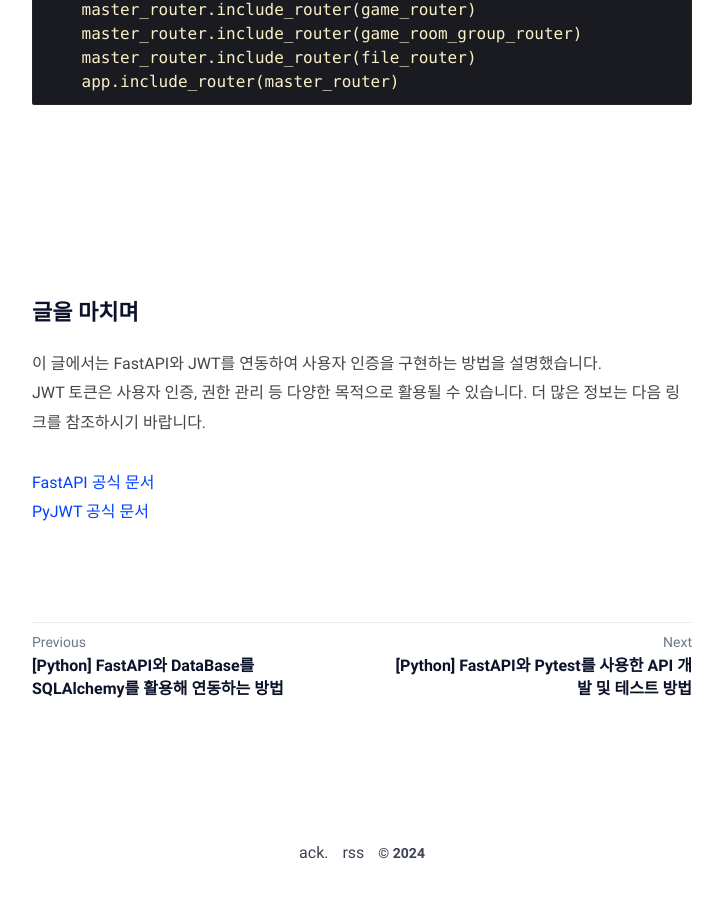
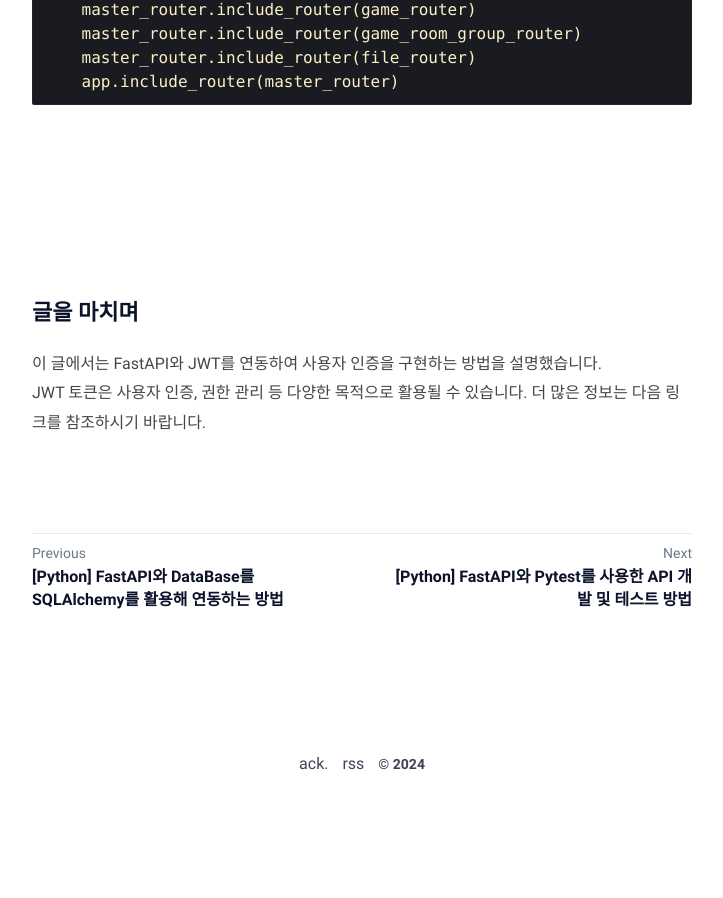
Before and after one commit to jd6186/jd6186.github.io, a Jekyll site: the page built from _posts/BackEnd/Python/2024-02-05-FastAPI_JWT.md, in a window 1280 px wide and 900 px high, scrolled down 4582 px. Shown: the whole window, without its empty margins (278-1001 px from the left). Built offline with Jekyll 4.4.1, drawn with Linux system fonts in a browser that asks for light colours; comment, search, counter and statistics services are not loaded; after the commit the page ends 5393 px from its top, so only the background shows below that.

```diff
--- a/_posts/BackEnd/Python/2024-02-05-FastAPI_JWT.md
+++ b/_posts/BackEnd/Python/2024-02-05-FastAPI_JWT.md
@@ -167,6 +167,3 @@ def router_setting(app, master_router):
 ## 글을 마치며
 이 글에서는 FastAPI와 JWT를 연동하여 사용자 인증을 구현하는 방법을 설명했습니다.<br/>
 JWT 토큰은 사용자 인증, 권한 관리 등 다양한 목적으로 활용될 수 있습니다. 더 많은 정보는 다음 링크를 참조하시기 바랍니다.
-
-[FastAPI 공식 문서](https://fastapi.tiangolo.com/) <br/>
-[PyJWT 공식 문서](https://pyjwt.readthedocs.io/en/stable/)
```
